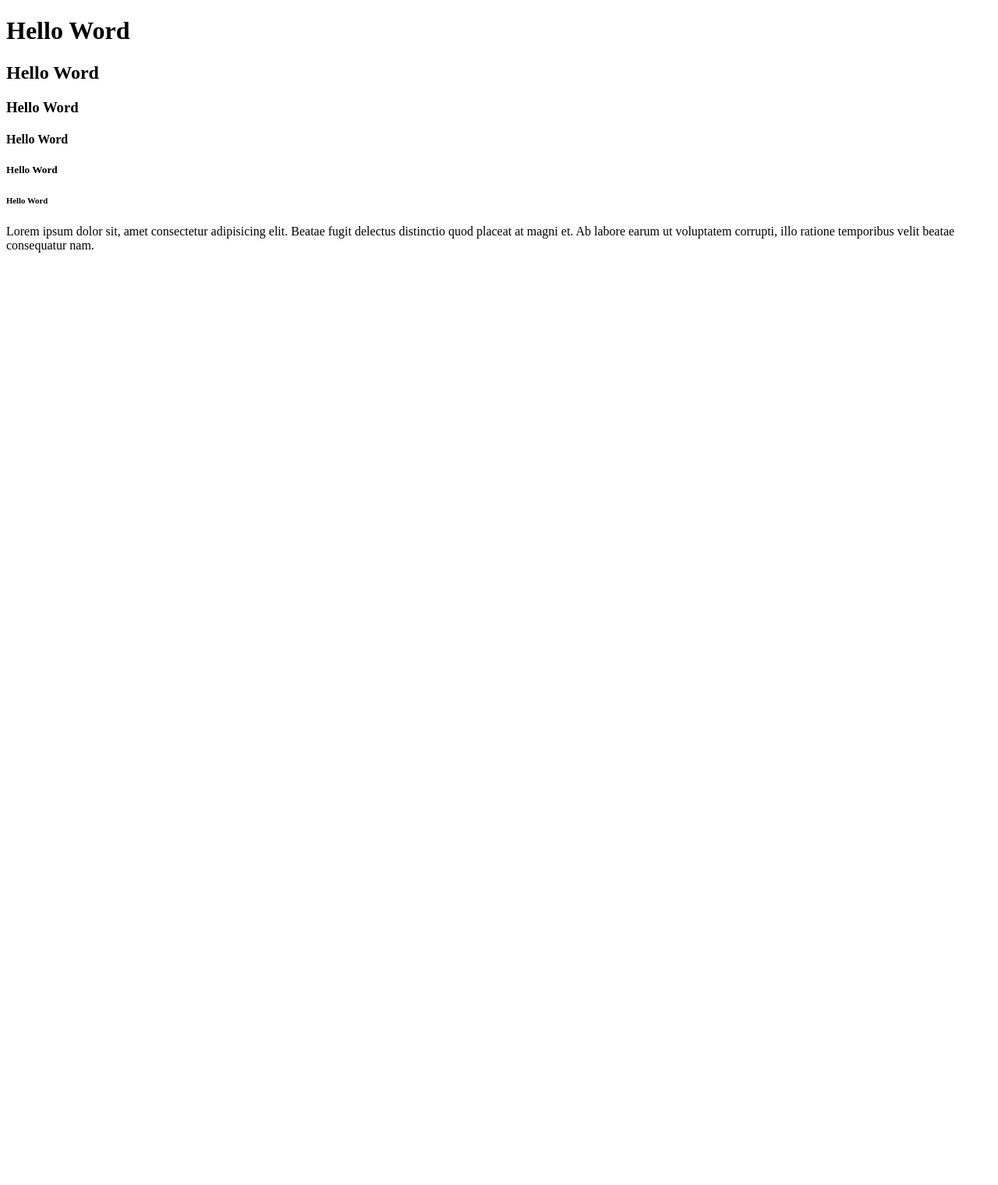
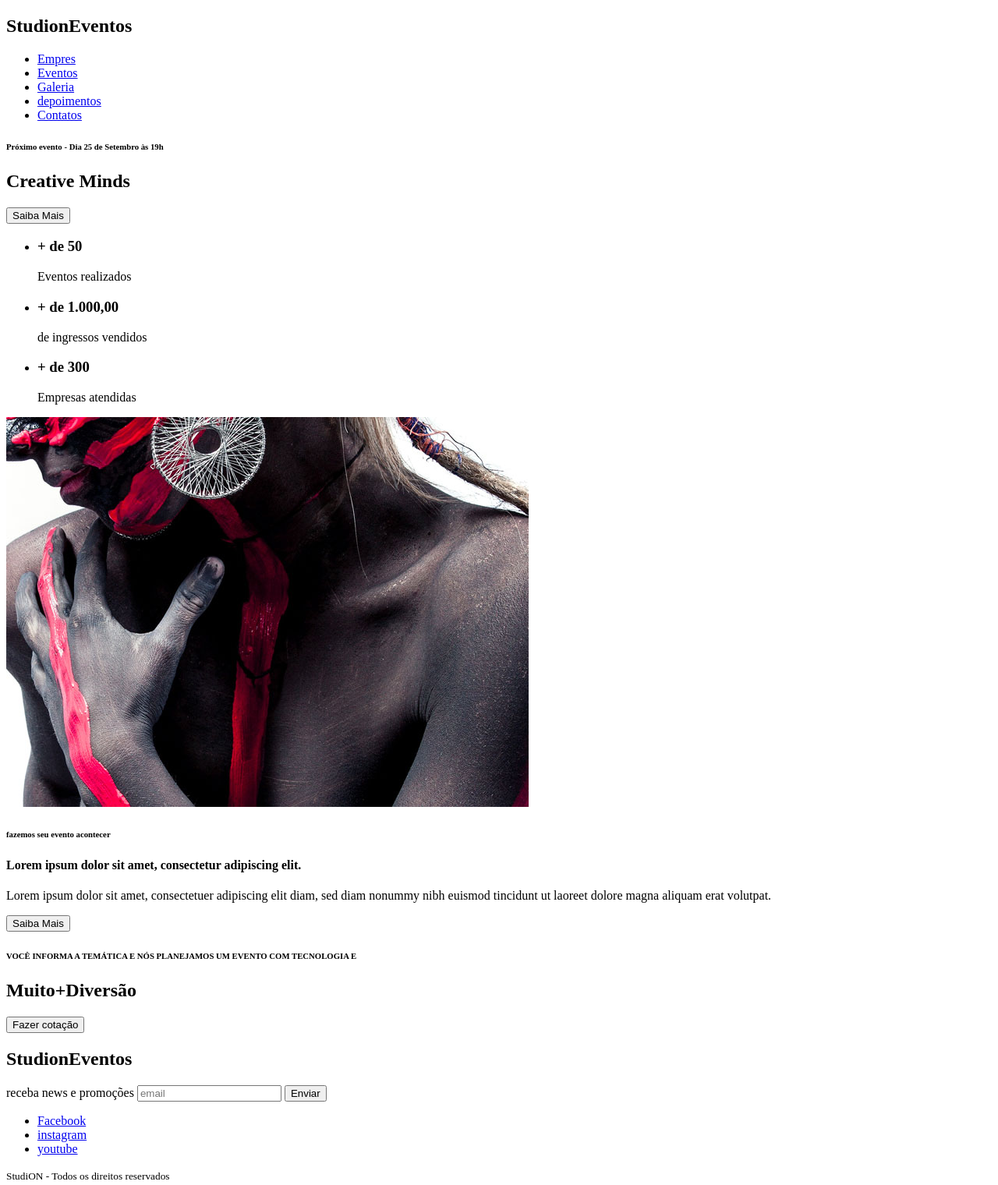
Before and after one commit to josesoaresdg/studion, a website: page src/index.html in a window 1280 px wide. Shown: the whole page at 78% size. Before the commit the page ends 800 px from the top, so only its background shows below. Drawn offline with Linux system fonts and the light colour scheme.

Commit message:
Update index.html
Organização HTML

```diff
--- a/src/index.html
+++ b/src/index.html
@@ -6,15 +6,71 @@
     <title>Studion</title>
 </head>
 <body>
-    <h1>Hello Word</h1>
-    <h2>Hello Word</h2>
-    <h3>Hello Word</h3>
-    <h4>Hello Word</h4>
-    <h5>Hello Word</h5>
-    <h6>Hello Word</h6>
+    <nav>
+        <h1>Studi<span>on</span><span>Eventos</span></h1>
+        <ul>
+            <li><a href="#empresa">Empres</a></li>
+            <li><a href="#eventos">Eventos</a></li>
+            <li><a href="#galeria">Galeria</a></li>
+            <li><a href="#depoimentos">depoimentos</a></li>
+            <li><a href="#contatos">Contatos</a></li>
+        </ul>
+    </nav>
 
-    <p>Lorem ipsum dolor sit, amet consectetur adipisicing elit. Beatae fugit delectus
-    distinctio quod placeat at magni et. Ab labore earum ut voluptatem corrupti,
-    illo ratione temporibus velit beatae consequatur nam.</p>
-</body>
+    <header>
+        <div id="slider">
+            <div class="slide">
+                <h6><span>Próximo evento</span> - Dia 25 de Setembro às 19h</h6>
+                <h2><span>Creative</span> Minds</h2>
+                <button>Saiba Mais</button>
+
+            </div>
+        </div>
+    </header>
+
+
+    <main>
+
+        <section>
+            <Ul>
+                <li><h3>+ de 50</h3>Eventos realizados</li>
+                <li><h3>+ de 1.000,00</h3>de ingressos vendidos</li>
+                <li><h3>+ de 300</h3>Empresas atendidas</li>
+            </Ul>
+        </section>
+
+        <section>
+            <img src= "./images/institutional.jpg"/>
+            <h6>fazemos seu evento acontecer</h6>
+            <h4>Lorem ipsum dolor sit amet, consectetur adipiscing elit. </h4>
+            <p>Lorem ipsum dolor sit amet, consectetuer adipiscing elit diam, sed diam nonummy nibh euismod tincidunt ut laoreet dolore magna aliquam erat volutpat.</p>
+            <button>Saiba Mais</button>
+        </section>
+
+        <section>
+            <h6>VOCÊ INFORMA A TEMÁTICA E NÓS PLANEJAMOS
+                UM EVENTO COM TECNOLOGIA E</h6>
+            <h2><span>Muito+</span>Diversão</h2>
+            <button>Fazer cotação</button>
+        </section>
+
+    </main>
+
+
+    <footer>
+        <h2>Studi<span>on</span><span>Eventos</span></h2>
+        <form>
+            <label>receba news e promoções</label>
+            <input type="email" placeholder="email" />
+            <button type="submit">Enviar</button>
+        </form>
+
+        <ul>
+            <li><a href="#" target="_blak"> Facebook </a></li>
+            <li><a href="#" target="_blak">instagram</a></li>
+            <li><a href="#" target="_blak">youtube</a></li>
+        </ul>
+
+        <p><small>Studi<span>ON</span> - Todos os direitos reservados</small></p>
+    </footer>
 </html>
```
